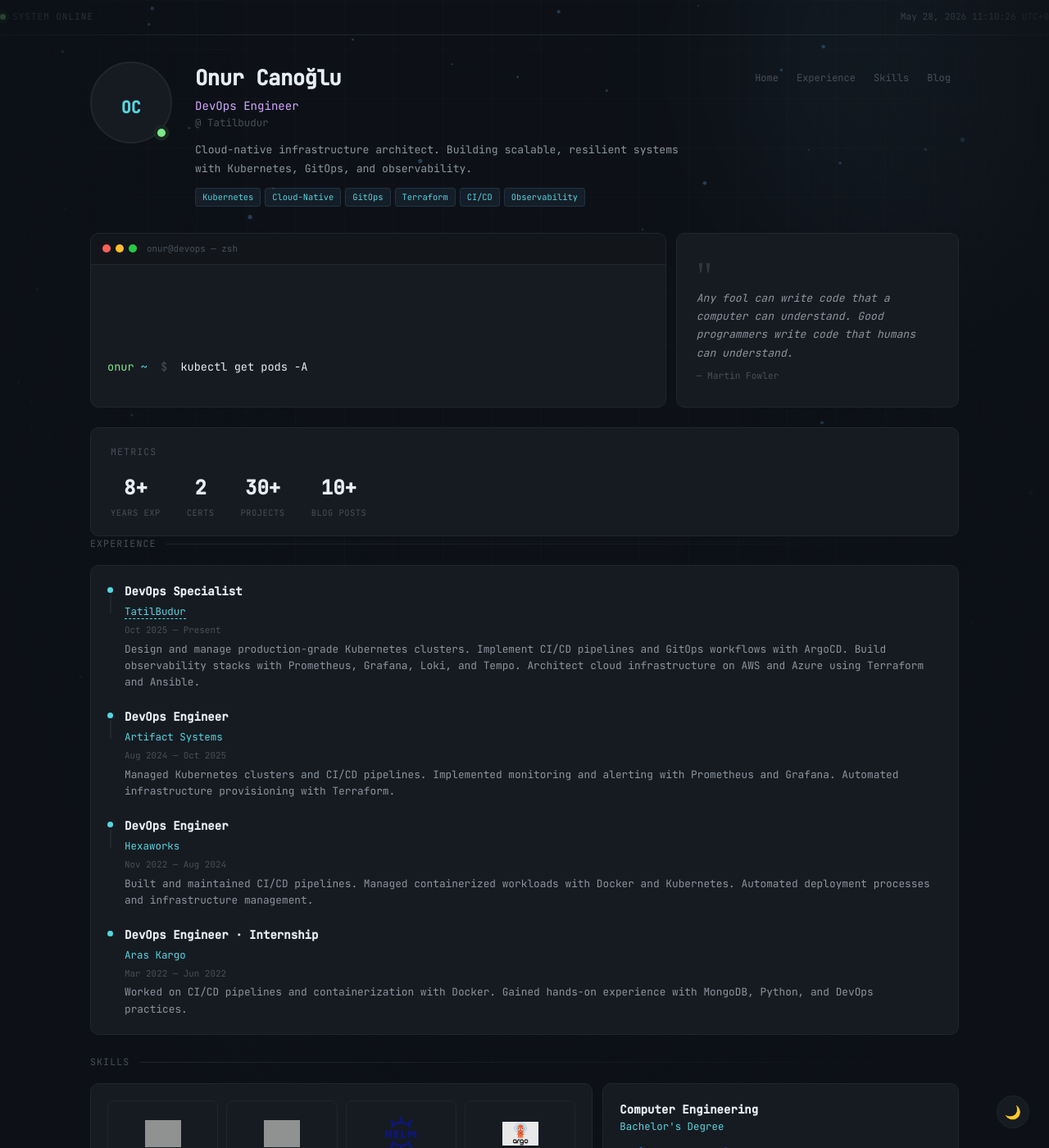
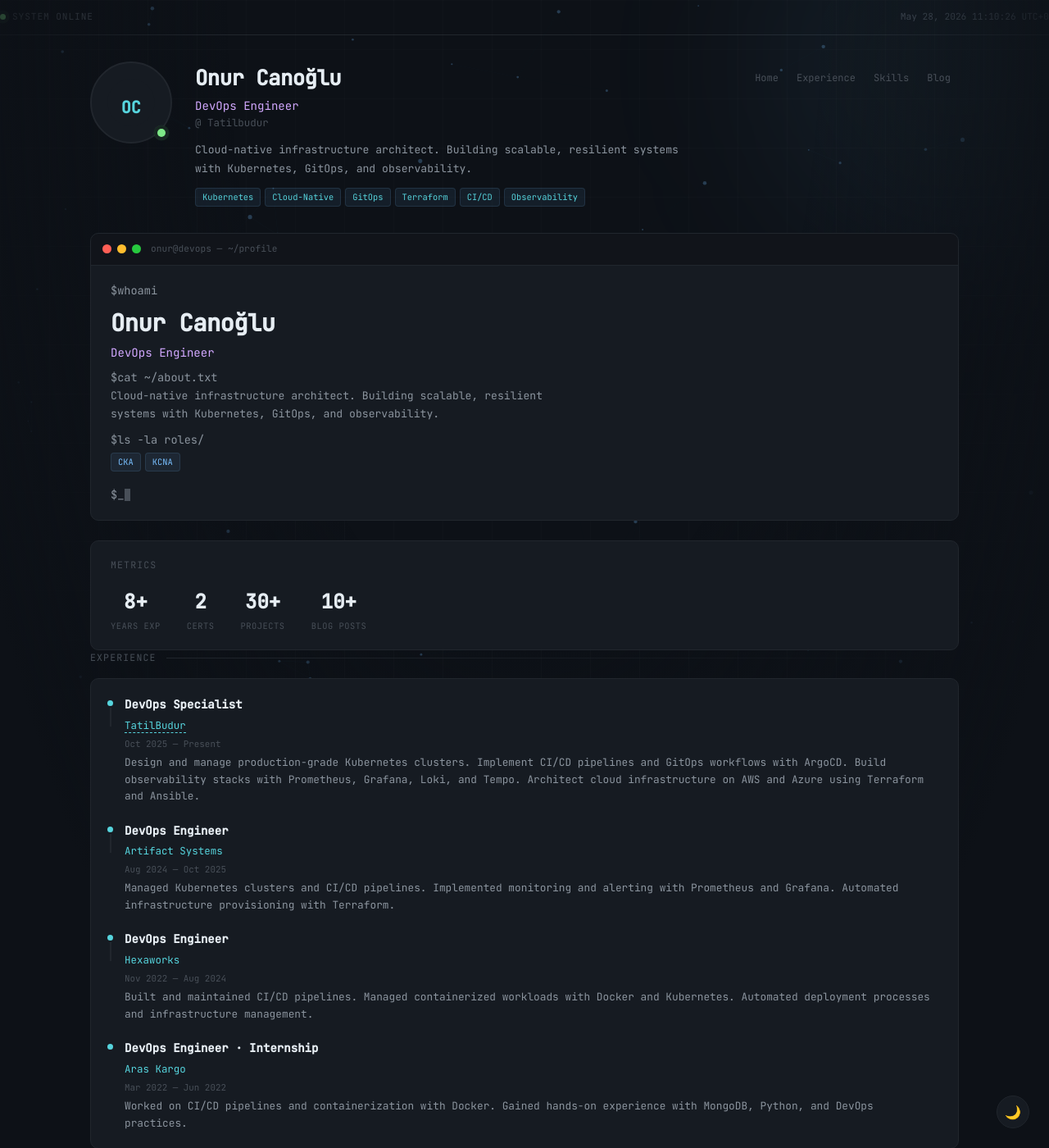
Before and after one commit to canogluonur/canogluonur.github.io, a Jekyll site: the page built from index.html, in a window 1280 px wide and 1400 px high. Shown: the whole window at 82% size. Built offline with Jekyll 4.4.1, drawn with Linux system fonts in a browser that asks for light colours; grey boxes are pictures that could not be loaded.

Commit message:
Restore iTerm2 terminal window with typing animation, remove quote rotator

```diff
--- a/assets/css/style.css
+++ b/assets/css/style.css
@@ -337,31 +337,120 @@ body {
   margin-left: 2px;
 }
 
-/* Quote block */
-.quote-block {
+/* iTerm2 window chrome */
+.window-chrome {
+  display: flex;
+  align-items: center;
+  gap: 8px;
+  padding: 10px 14px;
+  background: rgba(0,0,0,0.25);
+  border-bottom: 1px solid var(--border);
+}
+.window-dots {
+  display: flex;
+  gap: 7px;
+}
+.wdot {
+  width: 11px;
+  height: 11px;
+  border-radius: 50%;
+}
+.wdot.red { background: #ff5f56; }
+.wdot.yellow { background: #ffbd2e; }
+.wdot.green { background: #27c93f; }
+.window-title {
+  font-size: 0.7rem;
+  color: var(--text-dim);
+  margin-left: 4px;
+}
+.window-body {
+  padding: 20px 24px;
+  min-height: 240px;
   display: flex;
   flex-direction: column;
-  justify-content: center;
-  padding: 28px 24px;
-  position: relative;
+  justify-content: flex-end;
 }
-.quote-mark {
-  font-size: 3rem;
-  color: var(--text-muted);
-  line-height: 1;
-  margin-bottom: -8px;
-  font-family: serif;
+
+/* Terminal lines inside window */
+.window-body .line {
+  display: flex;
+  align-items: flex-start;
+  gap: 10px;
+  margin-bottom: 3px;
+  font-size: 0.82rem;
+  line-height: 1.6;
 }
-.quote-content {
+.window-body .line .prompt {
+  color: var(--green);
+  flex-shrink: 0;
+}
+.window-body .line .cmd {
+  color: var(--text-bright);
+}
+.window-body .hero-name {
+  font-size: 1.8rem;
+  font-weight: 700;
+  color: var(--text-bright);
+  margin: 6px 0 2px;
+  letter-spacing: -0.02em;
+}
+.window-body .hero-title {
+  font-size: 0.88rem;
+  color: var(--purple);
+  margin-bottom: 8px;
+}
+.window-body .hero-desc {
   font-size: 0.82rem;
   color: var(--text);
+  max-width: 560px;
   line-height: 1.7;
-  font-style: italic;
-  margin-bottom: 8px;
+  margin-bottom: 10px;
 }
-.quote-source {
-  font-size: 0.7rem;
-  color: var(--text-dim);
+.window-body .badges {
+  display: flex;
+  gap: 5px;
+  flex-wrap: wrap;
+  margin: 4px 0;
+}
+.window-body .badge {
+  padding: 2px 8px;
+  border-radius: 4px;
+  font-size: 0.65rem;
+  background: rgba(121, 192, 255, 0.08);
+  color: var(--blue);
+  border: 1px solid rgba(121, 192, 255, 0.12);
+}
+
+/* Terminal output fade-in */
+.terminal-output {
+  opacity: 0;
+  max-height: 0;
+  overflow: hidden;
+  transition: opacity 0.4s ease, max-height 0.5s ease;
+}
+.terminal-output.visible {
+  opacity: 1;
+  max-height: 200px;
+}
+
+/* Typing cursor */
+.typing-cursor {
+  display: inline-block;
+  width: 7px;
+  height: 15px;
+  background: var(--text-dim);
+  animation: blink 1s step-end infinite;
+  vertical-align: middle;
+  margin-left: 2px;
+}
+.cursor {
+  display: inline-block;
+  width: 7px;
+  height: 15px;
+  background: var(--text-dim);
+  animation: blink 1s step-end infinite;
+  vertical-align: middle;
+  margin-left: 1px;
 }
 
 /* Section dividers */
--- a/assets/js/main.js
+++ b/assets/js/main.js
@@ -104,83 +104,73 @@ document.addEventListener('DOMContentLoaded', function() {
     setInterval(updateTimestamp, 1000);
   }
 
-  // ─── Terminal Typing ────────────────────────────────────────
-  var terminalCmd = document.getElementById('terminal-cmd');
-  if (terminalCmd) {
-    var commands = [
-      'whoami && cat ~/about.txt',
-      'kubectl get pods -A',
-      'terraform plan',
-      'helm list -A',
-      'curl -s https://canoglu.dev | grep "DevOps"',
-      'systemctl status --full',
-      'docker ps --format "table {{.Names}}"',
-      'git log --oneline -5',
-      'ansible-playbook site.yml --check',
-      'kubectl exec -it $(whoami) -- /bin/bash'
-    ];
-    var cmdIndex = 0;
-    var charIndex = 0;
-    var isDeleting = false;
-    var typeSpeed = 35;
+  // ─── Terminal Typing Sequence ───────────────────────────────
+  var terminal = document.getElementById('terminal');
+  if (terminal) {
+    var lines = terminal.querySelectorAll('.terminal-line');
+    var outputs = terminal.querySelectorAll('.terminal-output');
+    var typeSpeed = 40;
+    var pauseAfterCmd = 300;
+    var pauseAfterOutput = 200;
 
-    function typeLoop() {
-      var current = commands[cmdIndex];
-      if (!isDeleting) {
-        terminalCmd.textContent = current.substring(0, charIndex + 1);
-        charIndex++;
-        if (charIndex === current.length) {
-          setTimeout(function() { isDeleting = true; typeLoop(); }, 2000);
-          return;
+    function typeText(element, text, callback) {
+      var i = 0;
+      element.textContent = '';
+      element.appendChild(document.createElement('span'));
+      var span = element.querySelector('span');
+      var cursorSpan = document.createElement('span');
+      cursorSpan.className = 'typing-cursor';
+      element.appendChild(cursorSpan);
+
+      function type() {
+        if (i < text.length) {
+          span.textContent += text.charAt(i);
+          i++;
+          setTimeout(type, typeSpeed + Math.random() * 30);
+        } else {
+          if (cursorSpan.parentNode) cursorSpan.remove();
+          if (callback) callback();
         }
-        setTimeout(typeLoop, typeSpeed + Math.random() * 25);
-      } else {
-        terminalCmd.textContent = current.substring(0, charIndex);
-        charIndex--;
-        if (charIndex < 0) {
-          isDeleting = false;
-          charIndex = 0;
-          cmdIndex = (cmdIndex + 1) % commands.length;
-          setTimeout(typeLoop, 300);
-          return;
-        }
-        setTimeout(typeLoop, typeSpeed / 2);
       }
+      type();
     }
-    setTimeout(typeLoop, 500);
-  }
 
-  // ─── Quote Rotator ──────────────────────────────────────────
-  var quoteText = document.getElementById('quote-text');
-  var quoteAuthor = document.getElementById('quote-author');
-  if (quoteText && quoteAuthor) {
-    var quotes = [
-      { text: 'Any fool can write code that a computer can understand. Good programmers write code that humans can understand.', author: 'Martin Fowler' },
-      { text: 'DevOps is not a goal, but a never-ending process of continual improvement.', author: 'Jez Humble' },
-      { text: 'Containers are not about virtualizing machines; they are about virtualizing the operating system.', author: 'Unknown' },
-      { text: 'Automation is not about replacing humans; it is about freeing them to do what they do best.', author: 'Gene Kim' },
-      { text: 'The best way to build resilient systems is to embrace failure, not to prevent it.', author: 'Unknown' },
-      { text: 'Kubernetes is not a platform; it is a platform for building platforms.', author: 'Kelsey Hightower' },
-      { text: 'Infrastructure as Code is not a choice; it is a requirement.', author: 'Kief Morris' },
-      { text: 'Observability is about asking arbitrary questions without having to deploy new code.', author: 'Charity Majors' },
-      { text: 'If you can\'t measure it, you can\'t improve it.', author: 'Peter Drucker' },
-      { text: 'The cloud is just someone else\'s computer.', author: 'Unknown' }
-    ];
-    var qIndex = 0;
-    quoteText.textContent = quotes[0].text;
-    quoteAuthor.textContent = '— ' + quotes[0].author;
+    function runSequence(index) {
+      if (index >= lines.length) return;
+      var line = lines[index];
+      var cmd = line.getAttribute('data-cmd');
+      var promptOnly = line.getAttribute('data-prompt-only') === 'true';
 
-    setInterval(function() {
-      qIndex = (qIndex + 1) % quotes.length;
-      quoteText.style.opacity = '0';
-      quoteAuthor.style.opacity = '0';
-      setTimeout(function() {
-        quoteText.textContent = quotes[qIndex].text;
-        quoteAuthor.textContent = '— ' + quotes[qIndex].author;
-        quoteText.style.opacity = '1';
-        quoteAuthor.style.opacity = '1';
-      }, 300);
-    }, 8000);
+      line.innerHTML = '';
+      var promptSpan = document.createElement('span');
+      promptSpan.className = 'prompt';
+      promptSpan.textContent = '$';
+      line.appendChild(promptSpan);
+
+      var cmdSpan = document.createElement('span');
+      cmdSpan.className = 'cmd';
+      line.appendChild(cmdSpan);
+
+      if (promptOnly) {
+        cmdSpan.innerHTML = '_<span class="cursor"></span>';
+        if (index === lines.length - 1) return;
+        runSequence(index + 1);
+        return;
+      }
+
+      typeText(cmdSpan, cmd, function() {
+        setTimeout(function() {
+          if (outputs[index]) {
+            outputs[index].classList.add('visible');
+          }
+          setTimeout(function() {
+            runSequence(index + 1);
+          }, pauseAfterOutput);
+        }, pauseAfterCmd);
+      });
+    }
+
+    runSequence(0);
   }
 
   // ─── Metrics Counter ────────────────────────────────────────
--- a/index.html
+++ b/index.html
@@ -50,26 +50,37 @@ title: Home
   </section>
 
   <div class="dashboard-grid">
-    <div class="card card-span-8">
-      <div class="terminal-chrome">
-        <div class="terminal-dots"><span></span><span></span><span></span></div>
-        <span class="terminal-tab">onur@devops — zsh</span>
+    <div class="card card-span-12">
+      <div class="window-chrome">
+        <div class="window-dots">
+          <span class="wdot red"></span>
+          <span class="wdot yellow"></span>
+          <span class="wdot green"></span>
+        </div>
+        <span class="window-title">onur@devops — ~/profile</span>
       </div>
-      <div class="terminal-screen">
-        <div class="terminal-prompt">
-          <span class="user">onur</span>
-          <span class="sep">@</span>
-          <span class="dir">~</span>
-          <span class="dollar">$</span>
-          <span class="terminal-cmd" id="terminal-cmd"></span>
-          <span class="terminal-cursor"></span>
+      <div class="window-body" id="terminal">
+        <div class="terminal-line" data-cmd="whoami"></div>
+        <div class="terminal-output">
+          <h1 class="hero-name">Onur Canoğlu</h1>
+          <p class="hero-title">DevOps Engineer</p>
         </div>
+        <div class="terminal-line" data-cmd="cat ~/about.txt"></div>
+        <div class="terminal-output">
+          <p class="hero-desc">
+            Cloud-native infrastructure architect. Building scalable, resilient systems
+            with Kubernetes, GitOps, and observability.
+          </p>
+        </div>
+        <div class="terminal-line" data-cmd="ls -la roles/"></div>
+        <div class="terminal-output">
+          <div class="badges">
+            <span class="badge">CKA</span>
+            <span class="badge">KCNA</span>
+          </div>
+        </div>
+        <div class="terminal-line" data-cmd="" data-prompt-only="true" style="margin-top:14px;"></div>
       </div>
-    </div>
-    <div class="card card-span-4 quote-block" id="quote-block">
-      <span class="quote-mark">"</span>
-      <p class="quote-content" id="quote-text"></p>
-      <span class="quote-source" id="quote-author"></span>
     </div>
   </div>
 
```
